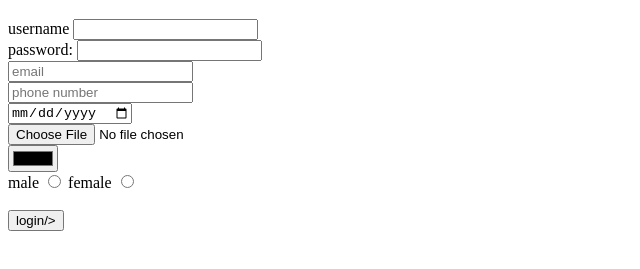
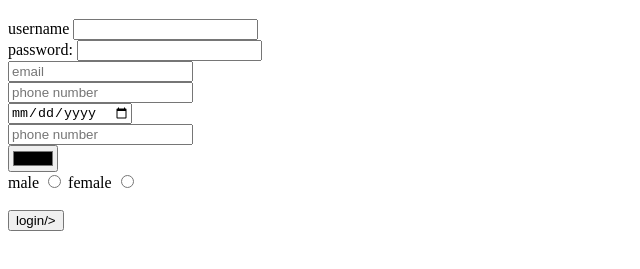
Before and after one commit to pqfizza/hhhh, a plain HTML site: page index.html in a window 1280 px wide. Shown: the part 79-348 px from the top of the page, without its empty margins (0-640 px from the left). Drawn offline with Linux system fonts and the light colour scheme.

Commit message:
first-push

```diff
--- a/index.html
+++ b/index.html
@@ -20,11 +20,11 @@
 <br/>
 <input type="email"placeholder="email"/>
 <br/>
-<input type="number"placeholder="phone number"/>
+<input type="phone"placeholder="phone number"/>
 <br/>
 <input type="date"placeholder="phone number"/>
 <br/>
-<input type="file"placeholder="phone number"/>
+<input type="phone"placeholder="phone number"/>
 <br/>
 <input type="color"placeholder="phone number"/>
 <br/>
```
